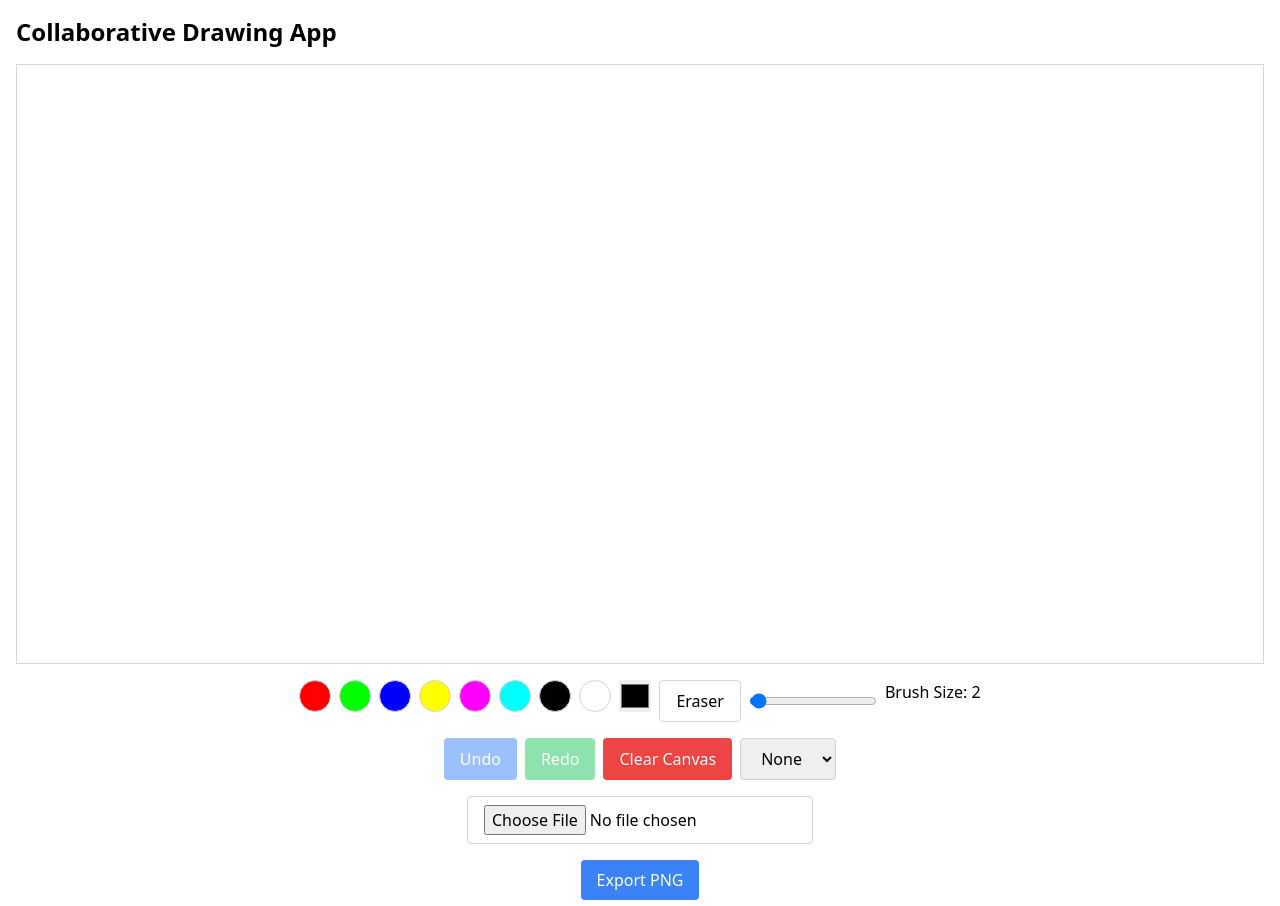
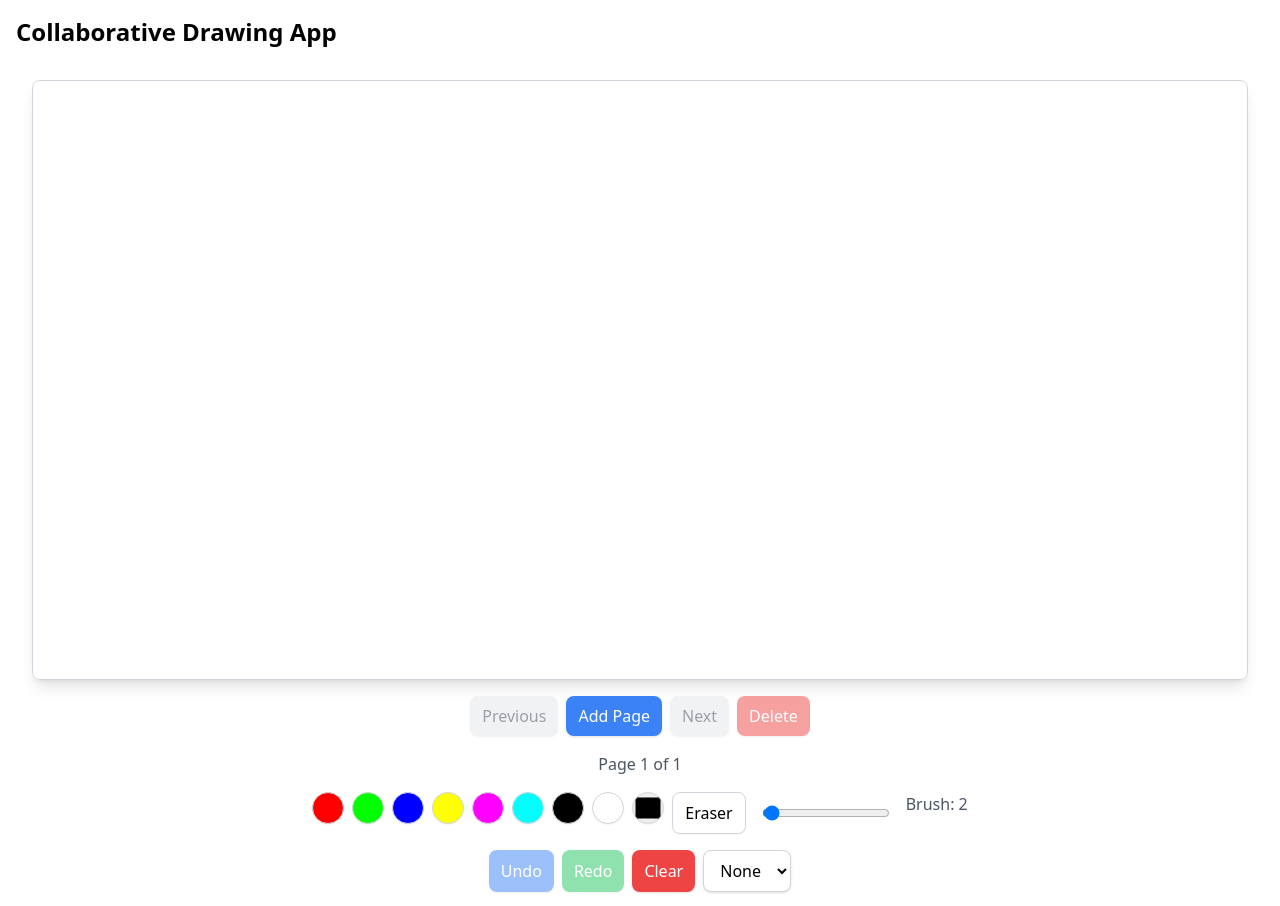
Before and after one commit to Zanvis/DrawingApp, an Angular app: page / in a window 1280 px wide. Shown: the top 906 px of the page. Built offline with nearby package versions, Linux system fonts and the light colour scheme.

Commit message:
Added page system

```diff
--- a/src/app/drawing/drawing.component.html
+++ b/src/app/drawing/drawing.component.html
@@ -1,6 +1,6 @@
-<div class="flex flex-col items-center">
+<div class="flex flex-col items-center p-2 sm:p-4 space-y-2 sm:space-y-4">
     <canvas #canvas
-        class="w-full lg:h-[600px] h-[450px] border border-gray-300 mb-4"
+        class="w-full h-[400px] sm:h-[450px] lg:h-[600px] border border-gray-300 rounded-lg shadow-lg"
         (mousedown)="onMouseDown($event)"
         (mousemove)="onMouseMove($event)"
         (mouseup)="onMouseUp($event)"
@@ -8,42 +8,80 @@
         (touchstart)="onTouchStart($event)"
         (touchmove)="onTouchMove($event)"
         (touchend)="onTouchEnd($event)"
-        (touchcancel)="onTouchEnd($event)">
+        (touchcancel)="onTouchEnd($event)"
         (contextmenu)="onRightClick($event)">
     </canvas>
+
+    <div class="flex flex-wrap justify-center gap-2">
+        <button (click)="switchPage(currentPageIndex - 1)"
+                [disabled]="currentPageIndex === 0"
+                class="px-2 py-1 sm:px-3 sm:py-2 bg-gray-200 text-gray-700 rounded-lg shadow hover:bg-gray-300 disabled:opacity-50 text-sm sm:text-base">Previous</button>
+        <button (click)="addNewPage()"
+                class="px-2 py-1 sm:px-3 sm:py-2 bg-blue-500 text-white rounded-lg shadow hover:bg-blue-600 text-sm sm:text-base">Add Page</button>
+        <button (click)="switchPage(currentPageIndex + 1)"
+                [disabled]="currentPageIndex === pages.length - 1"
+                class="px-2 py-1 sm:px-3 sm:py-2 bg-gray-200 text-gray-700 rounded-lg shadow hover:bg-gray-300 disabled:opacity-50 text-sm sm:text-base">Next</button>
+        <button (click)="deletePage(currentPageIndex)"
+                [disabled]="pages.length <= 1"
+                class="px-2 py-1 sm:px-3 sm:py-2 bg-red-500 text-white rounded-lg shadow hover:bg-red-600 disabled:opacity-50 text-sm sm:text-base">Delete</button>
+    </div>
+
+    <div class="text-gray-600 font-medium text-sm sm:text-base">
+        Page {{ currentPageIndex + 1 }} of {{ pages.length }}
+    </div>
+
     <div *ngIf="showContextMenu"
         [style.left.px]="contextMenuX"
         [style.top.px]="contextMenuY"
-        class="absolute bg-white border border-gray-300 shadow-md rounded-md">
+        class="absolute bg-white border border-gray-300 shadow-md rounded-md z-10">
         <div *ngFor="let item of contextMenuItems"
             (click)="item.action(); closeContextMenu()"
-            class="px-4 py-2 hover:bg-gray-100 cursor-pointer">
-        {{ item.label }}
-        <span *ngIf="item.shortcut" class="ml-2 text-gray-500 text-sm">{{ item.shortcut }}</span>
+            class="px-3 py-1 sm:px-4 sm:py-2 hover:bg-gray-100 cursor-pointer text-sm sm:text-base">
+            {{ item.label }}
+            <span *ngIf="item.shortcut" class="ml-2 text-gray-500 text-xs sm:text-sm">{{ item.shortcut }}</span>
         </div>
     </div>
-    <div class="flex flex-wrap space-x-2 mb-4">
+
+    <div class="flex flex-wrap justify-center gap-2 mb-2 sm:mb-4">
         <button *ngFor="let color of predefinedColors"
                 [style.backgroundColor]="color"
                 (click)="selectColor(color)"
-                class="w-8 h-8 rounded-full border border-gray-300">
+                class="w-6 h-6 sm:w-8 sm:h-8 rounded-full border border-gray-300 shadow-sm">
         </button>
-        <input type="color" [(ngModel)]="currentColor" (change)="onColorPickerChange()" class="w-8 h-8">
-        <button (click)="toggleEraser()" [class.bg-gray-300]="isEraser" class="px-4 py-2 border border-gray-300 rounded">Eraser</button>
-        <input type="range" [(ngModel)]="brushSize" min="1" max="50" class="w-32">
-        <span>Brush Size: {{brushSize}}</span>
+        <input type="color" [(ngModel)]="currentColor"
+                (change)="onColorPickerChange()"
+                class="w-6 h-6 sm:w-8 sm:h-8 rounded-full border border-gray-300 shadow-sm">
+        <button (click)="toggleEraser()"
+                [class.bg-gray-300]="isEraser"
+                class="px-2 py-1 sm:px-3 sm:py-2 border border-gray-300 rounded-lg shadow-sm text-sm sm:text-base">Eraser</button>
+        <input type="range" [(ngModel)]="brushSize" min="1" max="50"
+                class="w-20 sm:w-32 mx-1 sm:mx-2">
+        <span class="text-gray-600 font-medium text-sm sm:text-base">Brush: {{brushSize}}</span>
     </div>
-    <div class="flex space-x-2 mb-4">
-        <button (click)="undo()" [disabled]="actions.length === 0" class="px-4 py-2 bg-blue-500 text-white rounded disabled:opacity-50">Undo</button>
-        <button (click)="redo()" [disabled]="redoActions.length === 0" class="px-4 py-2 bg-green-500 text-white rounded disabled:opacity-50">Redo</button>
-        <button (click)="clearCanvas()" class="px-4 py-2 bg-red-500 text-white rounded">Clear Canvas</button>
-        <select (change)="changeBackground($event)" class="px-4 py-2 border border-gray-300 rounded">
+
+    <div class="flex flex-wrap justify-center gap-2 mb-2 sm:mb-4">
+        <button (click)="undo()"
+                [disabled]="actions.length === 0"
+                class="px-2 py-1 sm:px-3 sm:py-2 bg-blue-500 text-white rounded-lg shadow hover:bg-blue-600 disabled:opacity-50 text-sm sm:text-base">Undo</button>
+        <button (click)="redo()"
+                [disabled]="redoActions.length === 0"
+                class="px-2 py-1 sm:px-3 sm:py-2 bg-green-500 text-white rounded-lg shadow hover:bg-green-600 disabled:opacity-50 text-sm sm:text-base">Redo</button>
+        <button (click)="clearCanvas()"
+                class="px-2 py-1 sm:px-3 sm:py-2 bg-red-500 text-white rounded-lg shadow hover:bg-red-600 text-sm sm:text-base">Clear</button>
+        <select (change)="changeBackground($event)"
+                class="px-2 py-1 sm:px-3 sm:py-2 bg-white border border-gray-300 rounded-lg shadow text-sm sm:text-base">
             <option value="none">None</option>
             <option value="grid">Grid</option>
             <option value="lined">Lined</option>
         </select>
-        <!-- <input type="file" (change)="handleImageUpload($event)" accept="image/*" class="px-4 py-2 border border-gray-300 rounded"> -->
     </div>
-    <input type="file" (change)="onFileSelected($event)" accept="image/*" class="px-4 py-2 mb-4 border border-gray-300 rounded">
-    <button (click)="exportToPNG()" class="px-4 py-2 bg-blue-500 text-white rounded">Export PNG</button>
+
+    <div class="flex flex-wrap justify-center gap-2">
+        <input type="file"
+                (change)="onFileSelected($event)"
+                accept="image/*"
+                class="px-2 py-1 sm:px-3 sm:py-2 border border-gray-300 rounded-lg shadow text-sm sm:text-base">
+        <button (click)="exportToPNG()"
+                class="px-2 py-1 sm:px-3 sm:py-2 bg-blue-500 text-white rounded-lg shadow hover:bg-blue-600 text-sm sm:text-base">Export PNG</button>
+    </div>
 </div>
--- a/src/app/drawing/drawing.component.ts
+++ b/src/app/drawing/drawing.component.ts
@@ -1,5 +1,5 @@
 import { CommonModule } from '@angular/common';
-import { AfterViewInit, Component, ElementRef, HostListener, NgZone, OnDestroy, ViewChild } from '@angular/core';
+import { AfterViewInit, Component, ElementRef, HostListener, NgZone, OnDestroy, OnInit, ViewChild } from '@angular/core';
 import { FormsModule } from '@angular/forms';
 import { debounceTime, fromEvent, Subscription } from 'rxjs';
 
@@ -26,7 +26,10 @@ interface ContextMenuItem {
   action: () => void;
   shortcut?: string;
 }
-
+interface Page {
+  actions: DrawAction[];
+  images: ImageElement[];
+}
 @Component({
   selector: 'app-drawing',
   standalone: true,
@@ -34,7 +37,7 @@ interface ContextMenuItem {
   templateUrl: './drawing.component.html',
   styleUrl: './drawing.component.css'
 })
-export class DrawingComponent implements AfterViewInit, OnDestroy {
+export class DrawingComponent implements AfterViewInit, OnDestroy, OnInit {
   @ViewChild('canvas') canvasRef!: ElementRef<HTMLCanvasElement>;
   private ctx!: CanvasRenderingContext2D;
   private isDrawing = false;
@@ -1029,4 +1032,49 @@ export class DrawingComponent implements AfterViewInit, OnDestroy {
     link.download = 'drawing.png';
     link.click();
   }
+  pages: Page[] = [];
+  currentPageIndex: number = 0;
+
+  ngOnInit() {
+    // Initialize with one empty page
+    this.addNewPage();
+  }
+
+  addNewPage() {
+    const newPage: Page = {
+      actions: [],
+      images: []
+    };
+    this.pages.push(newPage);
+    this.currentPageIndex = this.pages.length - 1;
+    this.loadPage(this.currentPageIndex);
+  }
+
+  private loadPage(index: number) {
+    if (index < 0 || index >= this.pages.length) return;
+
+    const page = this.pages[index];
+    this.actions = page.actions;
+    this.images = page.images;
+    this.redrawCanvas();
+  }
+
+  switchPage(index: number) {
+    if (index < 0 || index >= this.pages.length) return;
+
+    // Save the current state before switching
+    this.pages[this.currentPageIndex].actions = [...this.actions];
+    this.pages[this.currentPageIndex].images = [...this.images];
+
+    // Load the new page
+    this.loadPage(index);
+    this.currentPageIndex = index;
+  }
+
+  deletePage(index: number) {
+    if (this.pages.length <= 1) return; // Ensure at least one page remains
+    this.pages.splice(index, 1);
+    this.currentPageIndex = Math.max(0, this.currentPageIndex - 1);
+    this.loadPage(this.currentPageIndex);
+  }
 }
```
